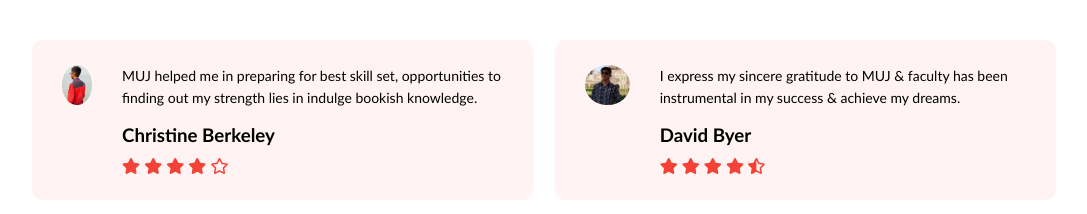
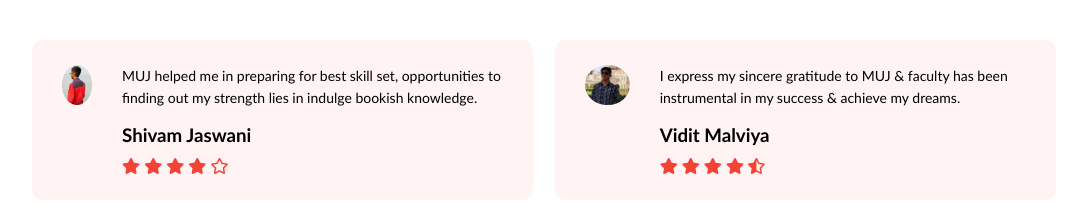
Before and after one commit to dhiraj-ydv/University-Website, a plain HTML site: page index.html in a window 1280 px wide. Shown: the part 3140-3354 px from the top of the page, without its empty margins (96-1183 px from the left). Drawn offline with Linux system fonts and the light colour scheme.

Commit message:
Update index.html

```diff
--- a/index.html
+++ b/index.html
@@ -128,7 +128,7 @@
                 <img src="/resources/user1.jpg">
                 <div>
                     <p>MUJ helped me in preparing for best skill set, opportunities to finding out my strength lies in indulge bookish knowledge.</p>
-                    <h3>Christine Berkeley</h3>
+                    <h3>Shivam Jaswani</h3>
                     <i class="fas fa-star"></i>
                     <i class="fas fa-star"></i>
                     <i class="fas fa-star"></i>
@@ -140,7 +140,7 @@
                 <img src="/resources/user2.jpg">
                 <div>
                     <p>I express my sincere gratitude to MUJ & faculty has been instrumental in my success & achieve my dreams.</p>
-                    <h3>David Byer</h3>
+                    <h3>Vidit Malviya</h3>
                     <i class="fas fa-star"></i>
                     <i class="fas fa-star"></i>
                     <i class="fas fa-star"></i>
```
